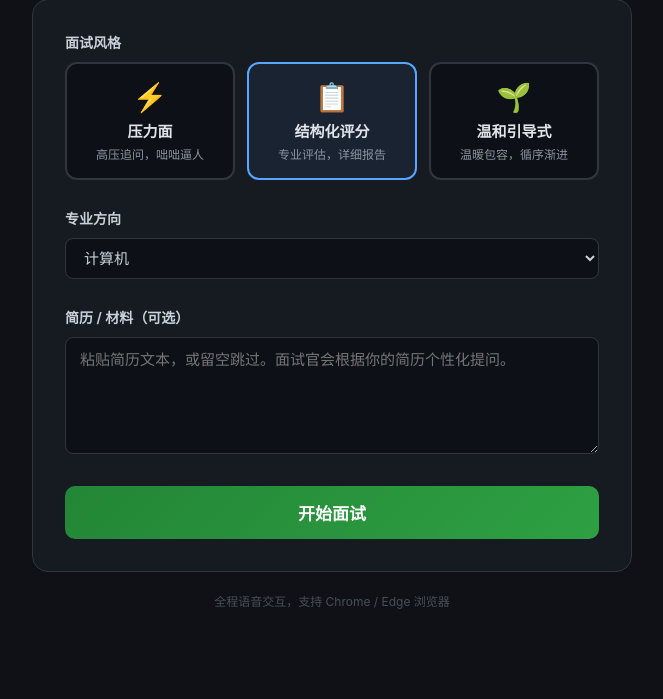
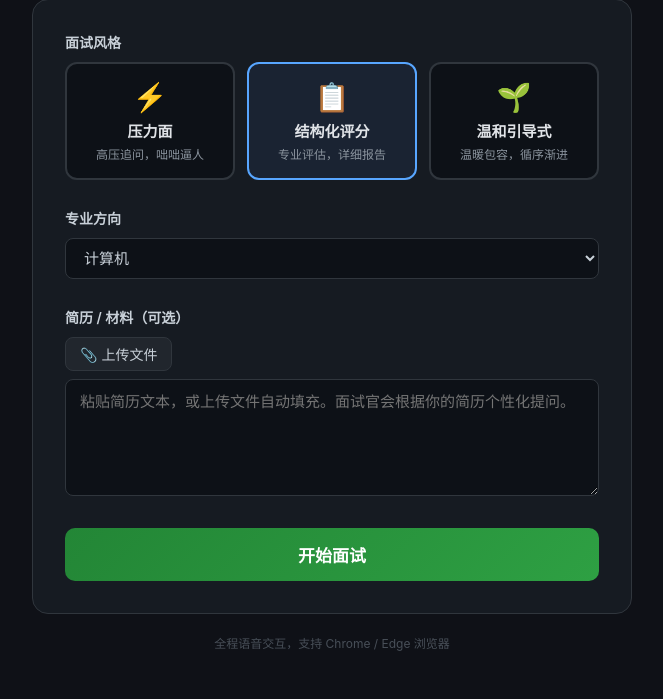
Before and after one commit to wangmch-stupid/face, a Flask app: page / in a window 1280 px wide. Shown: the part 164-863 px from the top of the page, without its empty margins (308-971 px from the left). Before the commit the page ends 773 px from the top, so only its background shows below. Run offline with Flask 3, Linux system fonts and the light colour scheme.

Commit message:
网页版支持上传简历文件（PDF/TXT/MD），自动提取文本填充

```diff
--- a/voice_interview/web/app.py
+++ b/voice_interview/web/app.py
@@ -13,9 +13,60 @@ from engine import RuleBasedEngine
 from config import MAJOR_BASICS
 
 from flask import Flask, render_template, request, jsonify, session
+from werkzeug.utils import secure_filename
 
 app = Flask(__name__)
 app.secret_key = os.urandom(24).hex()
+app.config['UPLOAD_FOLDER'] = os.path.join(os.path.dirname(__file__), 'uploads')
+app.config['MAX_CONTENT_LENGTH'] = 16 * 1024 * 1024  # 16MB max
+
+os.makedirs(app.config['UPLOAD_FOLDER'], exist_ok=True)
+
+
+def _read_uploaded_file(filepath: str) -> str:
+    """读取上传的文件（PDF/TXT），返回文本内容"""
+    ext = os.path.splitext(filepath)[1].lower()
+
+    if ext == '.pdf':
+        # 尝试 pymupdf
+        try:
+            import fitz
+            doc = fitz.open(filepath)
+            text = ""
+            for page in doc:
+                text += page.get_text()
+            doc.close()
+            return text.strip() or "[PDF 内容为空]"
+        except ImportError:
+            pass
+        except Exception:
+            pass
+        # 尝试 PyPDF2
+        try:
+            from PyPDF2 import PdfReader
+            reader = PdfReader(filepath)
+            text = ""
+            for page in reader.pages:
+                t = page.extract_text()
+                if t:
+                    text += t + "\n"
+            return text.strip() or "[PDF 内容为空]"
+        except ImportError:
+            return "[无法读取 PDF：服务器未安装 PDF 解析库]"
+        except Exception as e:
+            return f"[PDF 读取失败: {e}]"
+
+    # 文本文件
+    encodings = ['utf-8', 'gbk', 'gb2312', 'gb18030', 'latin-1']
+    for enc in encodings:
+        try:
+            with open(filepath, 'r', encoding=enc) as f:
+                return f.read()
+        except UnicodeDecodeError:
+            continue
+        except Exception:
+            break
+    return "[文件编码无法识别]"
 
 # 存储引擎实例（每个会话一个）
 _engines = {}
@@ -35,6 +86,34 @@ def index():
 @app.route("/interview")
 def interview():
     return render_template("interview.html")
+
+
+@app.route("/api/upload", methods=["POST"])
+def upload_file():
+    """上传简历文件，返回提取的文本"""
+    if 'file' not in request.files:
+        return jsonify({"error": "未选择文件"}), 400
+
+    file = request.files['file']
+    if file.filename == '':
+        return jsonify({"error": "文件名为空"}), 400
+
+    filename = secure_filename(file.filename)
+    filepath = os.path.join(app.config['UPLOAD_FOLDER'], filename)
+    file.save(filepath)
+
+    try:
+        text = _read_uploaded_file(filepath)
+        return jsonify({
+            "filename": filename,
+            "text": text,
+            "length": len(text)
+        })
+    finally:
+        try:
+            os.remove(filepath)
+        except Exception:
+            pass
 
 
 @app.route("/api/start", methods=["POST"])
--- a/voice_interview/web/static/style.css
+++ b/voice_interview/web/static/style.css
@@ -99,6 +99,34 @@ body {
 }
 
 .textarea-input { resize: vertical; font-family: inherit; }
+
+.upload-row {
+  display: flex;
+  align-items: center;
+  gap: 10px;
+  margin-bottom: 8px;
+}
+
+.btn-upload {
+  display: inline-block;
+  background: #21262d;
+  border: 1px solid #30363d;
+  border-radius: 8px;
+  color: #c9d1d9;
+  font-size: 14px;
+  padding: 6px 14px;
+  cursor: pointer;
+  transition: all 0.2s;
+}
+
+.btn-upload:hover { border-color: #58a6ff; color: #58a6ff; }
+
+.upload-row input[type="file"] { display: none; }
+
+.upload-status {
+  font-size: 13px;
+  color: #58a6ff;
+}
 
 .btn-start {
   width: 100%;
--- a/voice_interview/web/templates/index.html
+++ b/voice_interview/web/templates/index.html
@@ -57,8 +57,14 @@
 
     <div class="step">
       <label class="step-label" for="resume">简历 / 材料（可选）</label>
+      <div class="upload-row">
+        <label class="btn-upload" for="fileUpload">📎 上传文件</label>
+        <input type="file" id="fileUpload" accept=".pdf,.txt,.md,.doc,.docx"
+          onchange="handleFileUpload(this)">
+        <span id="uploadStatus" class="upload-status"></span>
+      </div>
       <textarea id="resume" class="textarea-input" rows="5"
-        placeholder="粘贴简历文本，或留空跳过。面试官会根据你的简历个性化提问。"></textarea>
+        placeholder="粘贴简历文本，或上传文件自动填充。面试官会根据你的简历个性化提问。"></textarea>
     </div>
 
     <button id="startBtn" class="btn-start">开始面试</button>
@@ -81,6 +87,27 @@ document.getElementById('major').addEventListener('change', function() {
   document.getElementById('customMajor').style.display = this.value === '其他' ? 'block' : 'none';
 });
 
+async function handleFileUpload(input) {
+  const file = input.files[0];
+  if (!file) return;
+  const status = document.getElementById('uploadStatus');
+  status.textContent = '读取中...';
+  const formData = new FormData();
+  formData.append('file', file);
+  try {
+    const resp = await fetch('/api/upload', { method: 'POST', body: formData });
+    const data = await resp.json();
+    if (data.error) {
+      status.textContent = '错误: ' + data.error;
+    } else {
+      document.getElementById('resume').value = data.text;
+      status.textContent = file.name + ' (' + data.length + ' 字)';
+    }
+  } catch (e) {
+    status.textContent = '上传失败';
+  }
+}
+
 document.getElementById('startBtn').addEventListener('click', async () => {
   const style = document.querySelector('input[name="style"]:checked').value;
   let major = document.getElementById('major').value;
```
